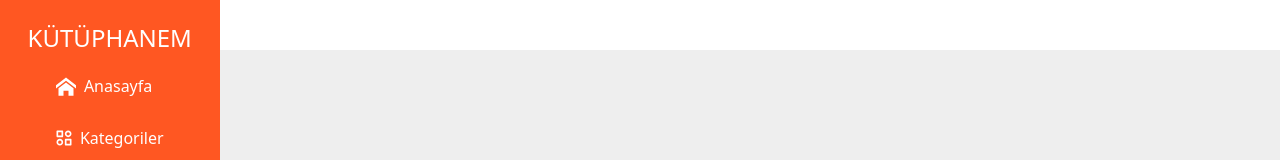
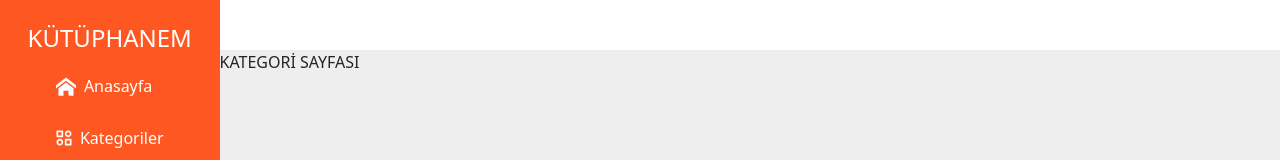
Before and after one commit to mehmetaliayvaz/kutuphane, a Vue app: page /categories in a window 1280 px wide. Shown: the top 160 px of the page. Built offline with nearby package versions, Linux system fonts and the light colour scheme.

Commit message:
categories-page created & add router

```diff
--- /dev/null
+++ b/src/pages/CategoriesPage.vue
@@ -0,0 +1,12 @@
+<template>
+  <div>KATEGORİ SAYFASI</div>
+</template>
+
+<script>
+export default {
+  name: "CategoriesPage",
+};
+</script>
+
+<style>
+</style>
--- a/src/router/index.js
+++ b/src/router/index.js
@@ -1,5 +1,7 @@
 import { createRouter, createWebHistory } from 'vue-router'
 import HomePage from "../pages/HomePage.vue"
+import CategoriesPage from "../pages/CategoriesPage.vue"
+
 
 const router = createRouter({
   history: createWebHistory(import.meta.env.BASE_URL),
@@ -9,6 +11,11 @@ const router = createRouter({
       name: 'home',
       component: HomePage
     },
+    {
+      path: '/categories',
+      name: 'categories-page',
+      component: CategoriesPage
+    },
   ]
 })
 
```
